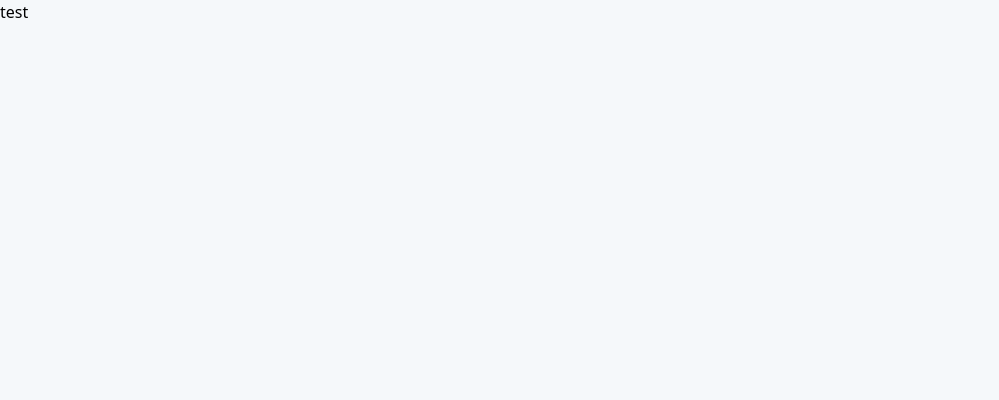
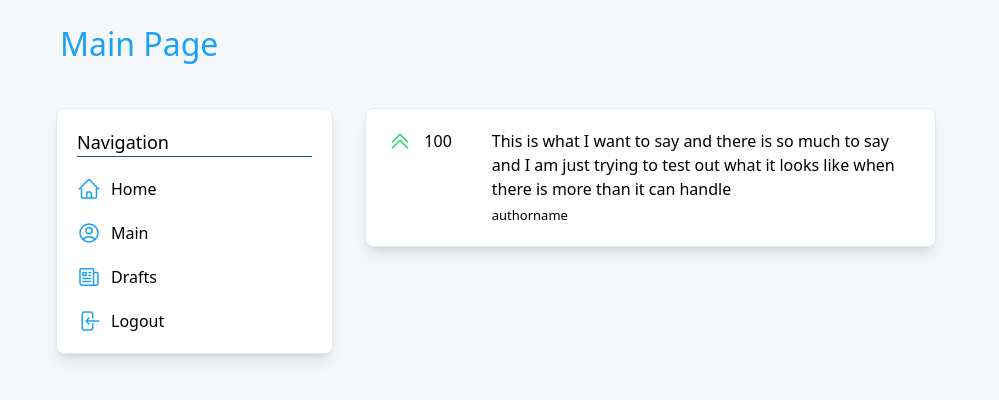
Before and after one commit to riasark/first-social-app, a Next.js app: page /main in a window 1280 px wide. Shown: the top 400 px of the page, without its empty margins (0-999 px from the left). Built offline with nearby package versions, Linux system fonts and the light colour scheme.

Commit message:
added links between pages on the navbar

```diff
--- a/components/Card.js
+++ b/components/Card.js
@@ -1,6 +1,6 @@
 export default function Card({children}){
     return(
-        <div className='mt-6 ml-4 p-4 bg-white border border-gray-200 rounded-lg shadow-lg text-align-top'>
+        <div className='mt-6 ml-4 p-5 bg-white border border-gray-200 rounded-lg shadow-lg text-align-top'>
             {children}
         </div>
     )
--- a/components/navbar.js
+++ b/components/navbar.js
@@ -4,20 +4,23 @@ import { useRouter } from "next/navigation"
 export default function Navigation(){
     const router = useRouter();
 
-    const tryHome = ()=> {
+    const goMain = ()=> {
         router.push('./main')
     }
 
+    const goHome = () => {
+        router.push('.')
+    }
     return(
         <Card>
          <h2> Navigation </h2>
-            <button className="flex mt-5" onClick={tryHome}>
+            <button className="flex mt-5" onClick={goHome}>
                 <svg xmlns="http://www.w3.org/2000/svg" fill="none" viewBox="0 0 24 24" strokeWidth={1.5} stroke="currentColor" dataSlot="icon" className="w-6 h-6">
                 <path strokeLinecap="round" strokeLinejoin="round" d="m2.25 12 8.954-8.955c.44-.439 1.152-.439 1.591 0L21.75 12M4.5 9.75v10.125c0 .621.504 1.125 1.125 1.125H9.75v-4.875c0-.621.504-1.125 1.125-1.125h2.25c.621 0 1.125.504 1.125 1.125V21h4.125c.621 0 1.125-.504 1.125-1.125V9.75M8.25 21h8.25" />
                 </svg>
               Home
             </button>
-            <button className="flex mt-5">
+            <button className="flex mt-5" onClick={goMain}>
                 <svg xmlns="http://www.w3.org/2000/svg" fill="none" viewBox="0 0 24 24" strokeWidth={1.5} stroke="currentColor" dataslot="icon" className="w-6 h-6">
                 <path strokeLinecap="round" strokeLinejoin="round" d="M17.982 18.725A7.488 7.488 0 0 0 12 15.75a7.488 7.488 0 0 0-5.982 2.975m11.963 0a9 9 0 1 0-11.963 0m11.963 0A8.966 8.966 0 0 1 12 21a8.966 8.966 0 0 1-5.982-2.275M15 9.75a3 3 0 1 1-6 0 3 3 0 0 1 6 0Z" />
                 </svg>
--- a/pages/main.js
+++ b/pages/main.js
@@ -1,7 +1,34 @@
-export default function Home(){
+import Navigation from "@/components/navbar"
+import Card from "@/components/Card"
+
+export default function Main(){
     return(
-        <div>
-            test
-        </div>
+        <>
+    <h1> Main Page </h1>
+    <div className="flex ml-10 mt-4 max-w-4xl mx-auto gap-4">
+      <div className="w-1/3">
+        <Navigation></Navigation>
+      </div>
+      <div className="w-2/3 ">
+            <Card>
+              <div className="flex">
+                <div className="flex mr-10">
+                    <svg xmlns="http://www.w3.org/2000/svg" fill="none" viewBox="0 0 24 24" strokeWidth={1.5} stroke="currentColor" dataSlot="icon" className="w-7 h-6">
+                      <path strokeLinecap="round" strokeLinejoin="round" d="m4.5 18.75 7.5-7.5 7.5 7.5" />
+                      <path strokeLinecap="round" strokeLinejoin="round" d="m4.5 12.75 7.5-7.5 7.5 7.5" />
+                    </svg>
+                    100
+                  </div>
+                  <div className="entry">
+                    This is what I want to say and there is so much to say and I am just trying to test out what it looks like when there is more than it can handle
+                    <div className="authorname">
+                      authorname
+                    </div>
+                  </div>
+              </div>
+            </Card>
+      </div>
+    </div>
+    </>
     )
 }
```
